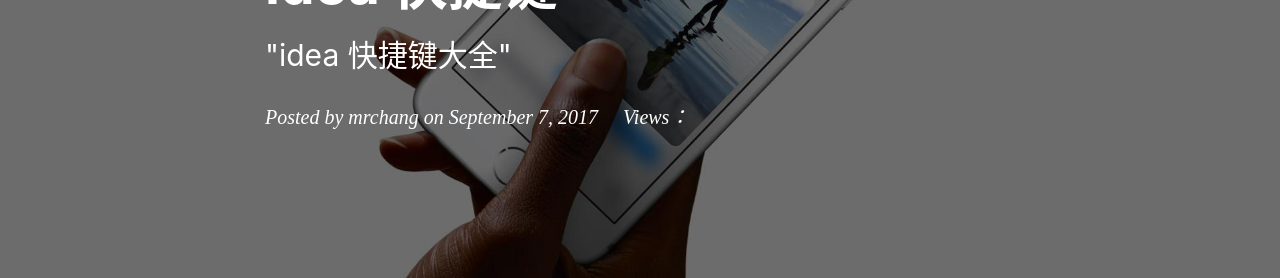
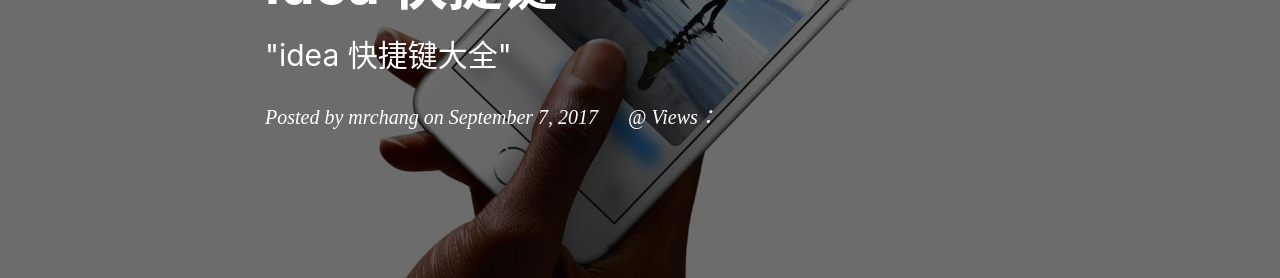
Before and after one commit to ncic-ict/changdaye.github.io, a Jekyll site: the page built from _posts/2017-09-07-idea快捷键.md, in a window 1280 px wide. Shown: the part 245-523 px from the top of the page. Built offline with Jekyll 4.4.1, drawn with Linux system fonts in a browser that asks for light colours; nearby versions of some CDN libraries; comment, search, counter and statistics services are not loaded; grey boxes are pictures that could not be loaded.

Commit message:
修改 不蒜子 统计描述，增加空格间距

```diff
--- a/_layouts/post.html
+++ b/_layouts/post.html
@@ -69,7 +69,7 @@ layout: default
                     <h2 class="subheading">{{ page.subtitle }}</h2>
                     {% comment %} endif {% endcomment %}
                     <span class="meta">Posted by {% if page.author %}{{ page.author }}{% else %}{{ site.title }}{% endif %} on {{ page.date | date: "%B %-d, %Y" }}
-                        &nbsp;&nbsp;&nbsp;
+                        &nbsp;&nbsp;&nbsp;&nbsp;&nbsp;@
                         <span id="busuanzi_container_page_pv">
                             Views：<span id="busuanzi_value_page_pv"></span>
                         </span>
```
